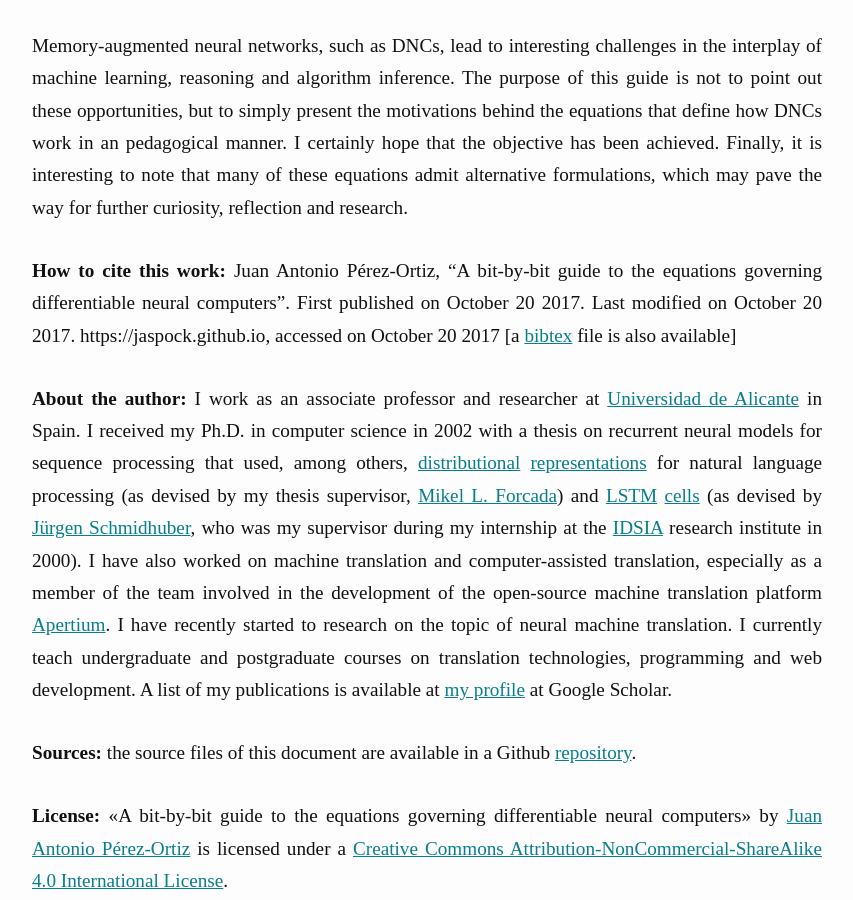
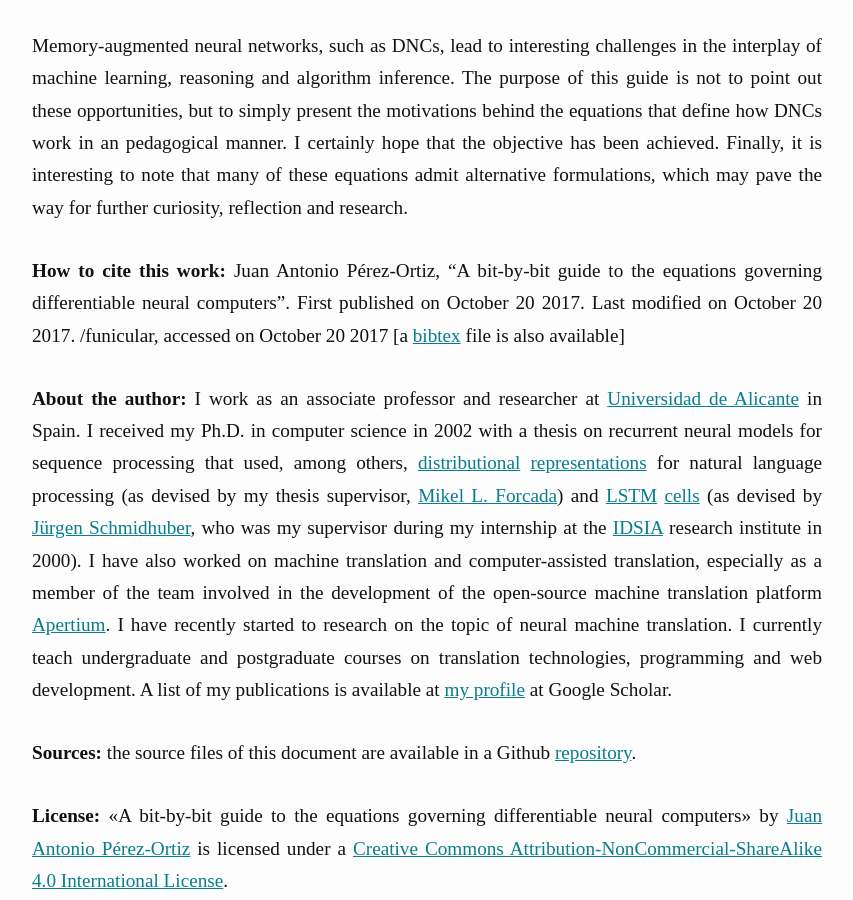
Before and after one commit to jaspock/funicular, a Jekyll site: the page built from dnc.md, in a window 1280 px wide and 900 px high, scrolled down 29792 px. Shown: the whole window, without its empty margins (213-1066 px from the left). Built offline with Jekyll 4.4.1, drawn with Linux system fonts in a browser that asks for light colours; some web fonts are replaced; formulas are drawn with MathJax 3; comment, search, counter and statistics services are not loaded; some of the changed lines change nothing that is shown.

Commit message:
Using relative links in the right way

```diff
--- a/dnc.md
+++ b/dnc.md
@@ -154,7 +154,7 @@
 \end{bmatrix}
 $$
 
-where $\top$ denotes the transpose of a matrix. The vector representing the location to be read at time $t$ is called the <span class="term" markdown="1">read weighting</span> for reasons that will become clear later, and is represented as $\b{w}^\r{r}_t$ (in the running example, $\b{w}^\r{r}_t = [0;1;0;0]$). A position in memory can, therefore, be read with the operation $\b{M}^\top_t \b{w}^\r{r}_t$. There is a companion notebook that allows you to check how [these values]({{ "/dnc-notebook.html#Example-of-a-dualistic-read-operation" | prepend: site.baseurl }}) are obtained and apply the formulae to your own inputs.
+where $\top$ denotes the transpose of a matrix. The vector representing the location to be read at time $t$ is called the <span class="term" markdown="1">read weighting</span> for reasons that will become clear later, and is represented as $\b{w}^\r{r}_t$ (in the running example, $\b{w}^\r{r}_t = [0;1;0;0]$). A position in memory can, therefore, be read with the operation $\b{M}^\top_t \b{w}^\r{r}_t$. There is a companion notebook that allows you to check how [these values]({{ "/funicular/dnc-notebook.html#Example-of-a-dualistic-read-operation" | prepend: site.url }}) are obtained and apply the formulae to your own inputs.
 
 <div class="disg" markdown="1">
 #### Column vectors
@@ -1004,7 +1004,7 @@
 
 Note that for those locations with full occupation (i.e., $\b{u}_t[\b{\phi}_t[j]] \approx 1$), the subtraction is approximately $0$ and it is, therefore, $\b{a}_t[\b{\phi}_t[j]]$. Note also that if at least one usage value of $0$ exists, then the first location in the list $\b{\phi}_t$ will be assigned a one in the allocation weighting and the remaining locations will be assigned a zero. No proof that the resulting allocation vector always belongs to $\Delta_N$ will be provided here.
 
-A further example. Note that the companion notebook allows you to check [how these tables are obtained]({{ "/dnc-notebook.html#Computation-of-the-allocation-weighting-vector" | prepend: site.baseurl }}) and get a table with your own data. In the case of the usage vector $\b{u}_t=[0.4;0.6;0.2;0.5]$, the resulting allocation weighting is $\b{a}_t=[0.12;0.016;0.8;0.04]$:
+A further example. Note that the companion notebook allows you to check [how these tables are obtained]({{ "/dnc-notebook.html#Computation-of-the-allocation-weighting-vector" | prepend: site.baseurl }})  and get a table with your own data. In the case of the usage vector $\b{u}_t=[0.4;0.6;0.2;0.5]$, the resulting allocation weighting is $\b{a}_t=[0.12;0.016;0.8;0.04]$:
 
 | $j$ | $\b{u}_t[j]$ | $\gamma : \b{\phi}_t[\gamma] = j$ | $1-\b{u}_t[j]$ | $\prod_{i=1}^{\gamma-1} \b{u}_t[\b{\phi}_t[i]]$ | $\b{a}_t[j]$ |
 |---|---|---|---|---|---|
@@ -1048,11 +1048,11 @@
 
 Memory-augmented neural networks, such as DNCs, lead to interesting challenges in the interplay of machine learning, reasoning and algorithm inference. The purpose of this guide is not to point out these opportunities, but to simply present the motivations behind the equations that define how DNCs work in an pedagogical manner. I certainly hope that the objective has been achieved. Finally, it is interesting to note that many of these equations admit alternative formulations, which may pave the way for further curiosity, reflection and research.
 
-<span id="cite">**How to cite this work:**</span> Juan Antonio Pérez-Ortiz, "{{page.title}}". First published on October 20 2017. Last modified on October 20 2017. {{site.url}}, accessed on {{ 'now' | date: "%B %d %Y" }} [a [bibtex]({{ "/assets/dnc.bib" | prepend: site.baseurl }}) file is also available]
+<span id="cite">**How to cite this work:**</span> Juan Antonio Pérez-Ortiz, "{{page.title}}". First published on October 20 2017. Last modified on October 20 2017. {{site.baseurl}}, accessed on {{ 'now' | date: "%B %d %Y" }} [a [bibtex]({{ "/assets/dnc.bib" | prepend: site.baseurl }}) file is also available]
 
 <span id="about">**About the author:**</span> I work as an associate professor and researcher at [Universidad de Alicante](https://www.ua.es/) in Spain. I received my Ph.D. in computer science in 2002 with a thesis on recurrent neural models for sequence processing that used, among others, [distributional](http://www.dlsi.ua.es/~japerez/pub/pdf/ijcnn2001.pdf) [representations](https://doi.org/10.1109/IJCNN.2001.938396) for natural language processing (as devised by my thesis supervisor, [Mikel L. Forcada](http://www.dlsi.ua.es/~mlf/)) and [LSTM](ftp://ftp.idsia.ch/pub/juergen/nnlstmkalman.pdf) [cells](https://doi.org/10.1016/S0893-6080(02)00219-8) (as devised by [Jürgen Schmidhuber](http://people.idsia.ch/~juergen/), who was my supervisor during my internship at the [IDSIA](http://www.idsia.ch/) research institute in 2000). I have also worked on machine translation and computer-assisted translation, especially as a member of the team involved in the development of the open-source machine translation platform [Apertium](http://www.apertium.org). I have recently started to research on the topic of neural machine translation. I currently teach undergraduate and postgraduate courses on translation technologies, programming and web development. A list of my publications is available at [my profile](https://scholar.google.com/citations?hl=en&user=_NEbOj4AAAAJ) at Google Scholar.
 
-<span id="sources">**Sources:**</span> the source files of this document are available in a Github [repository](http://github.com).
+<span id="sources">**Sources:**</span> the source files of this document are available in a Github [repository](https://github.com/jaspock/funicular).
 
 <span id="license">**License:**</span> <span xmlns:dct="http://purl.org/dc/terms/" href="http://purl.org/dc/dcmitype/Text" property="dct:title" rel="dct:type">«{{page.title}}»</span> by <a xmlns:cc="http://creativecommons.org/ns#" href="https://www.dlsi.ua.es/~japerez/" property="cc:attributionName" rel="cc:attributionURL">Juan Antonio Pérez-Ortiz</a> is licensed under a <a rel="license" href="http://creativecommons.org/licenses/by-nc-sa/4.0/">Creative Commons Attribution-NonCommercial-ShareAlike 4.0 International License</a>.
 
```
